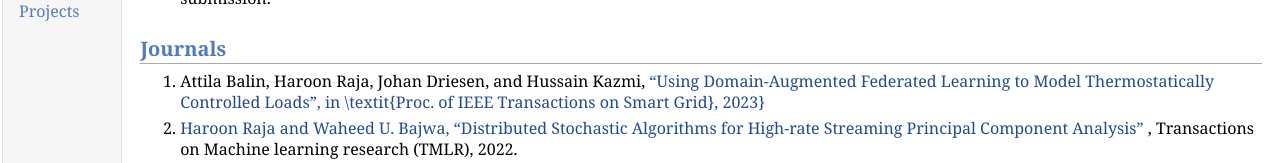
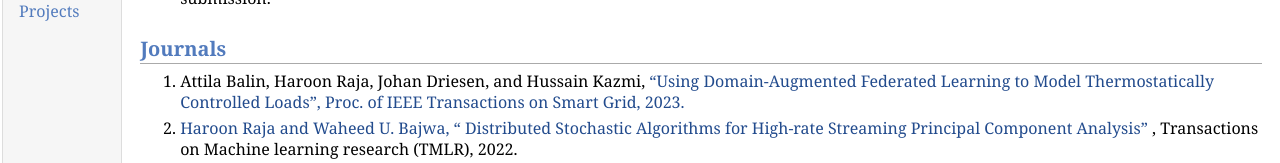
Before and after one commit to haroonraja01/haroonraja01.github.io, a plain HTML site: page Publications.html in a window 1280 px wide. Shown: the part 141-304 px from the top of the page. Drawn offline with Linux system fonts and the light colour scheme.

Commit message:
Update Publications.html

```diff
--- a/Publications.html
+++ b/Publications.html
@@ -34,11 +34,12 @@
       <p>
             Attila Balin, Haroon Raja, Johan Driesen, and Hussain Kazmi, <a href="https://ieeexplore.ieee.org/abstract/document/10040618">
         &ldquo;Using Domain-Augmented Federated Learning to Model Thermostatically Controlled Loads&rdquo;,
-        in \textit{Proc. of IEEE Transactions on Smart Grid}, 2023}
+        Proc. of IEEE Transactions on Smart Grid, 2023.
       </p>
     </li>
     <li>
-      <p>Haroon Raja and Waheed U. Bajwa, <a href="https://openreview.net/pdf?id=CExeD0jpB6">&ldquo;Distributed Stochastic Algorithms for High-rate Streaming Principal Component Analysis&rdquo;
+      <p> Haroon Raja and Waheed U. Bajwa, <a href="https://openreview.net/pdf?id=CExeD0jpB6">&ldquo;
+        Distributed Stochastic Algorithms for High-rate Streaming Principal Component Analysis&rdquo;
       </a>, Transactions on Machine learning research (TMLR), 2022.
       </p>
     </li>
```
